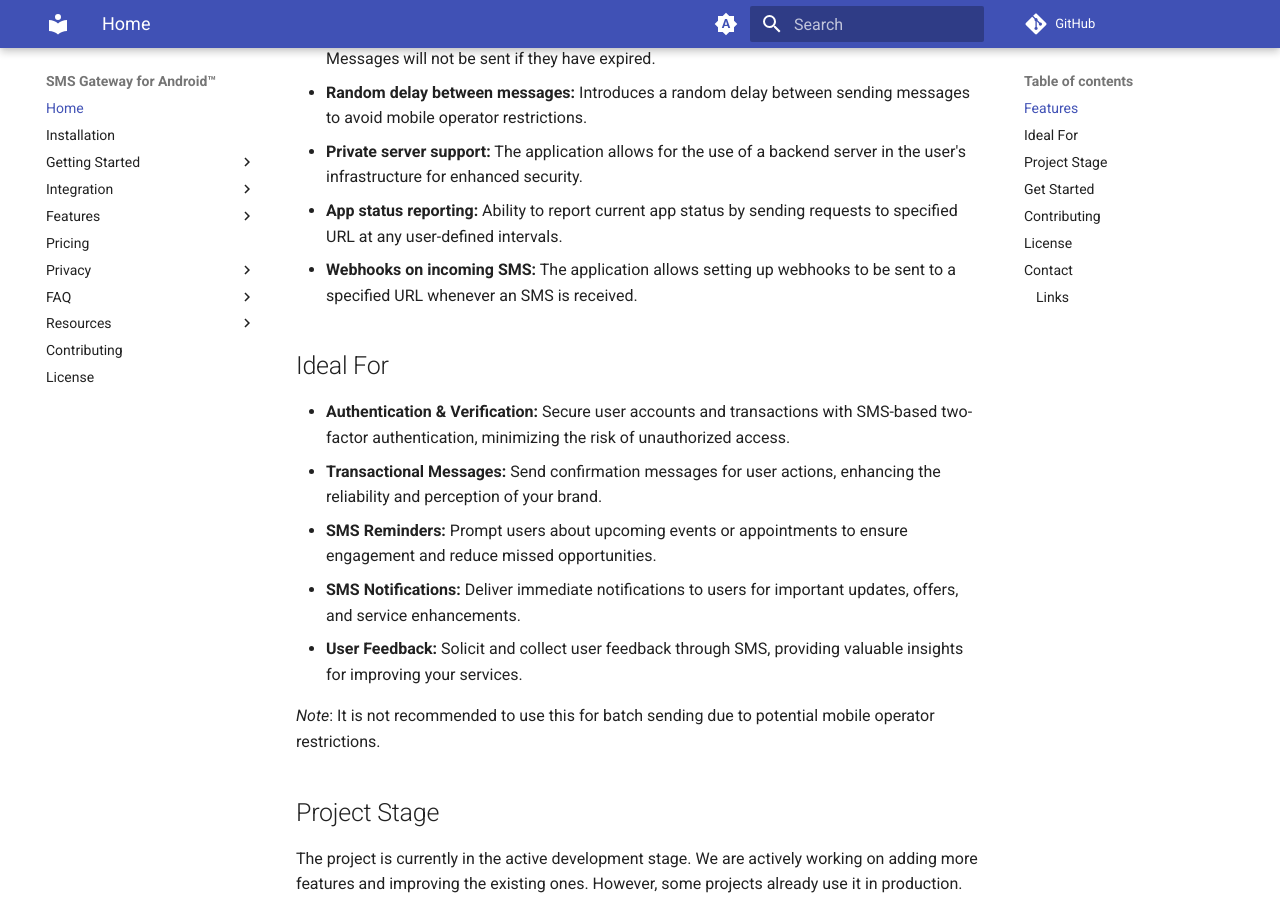
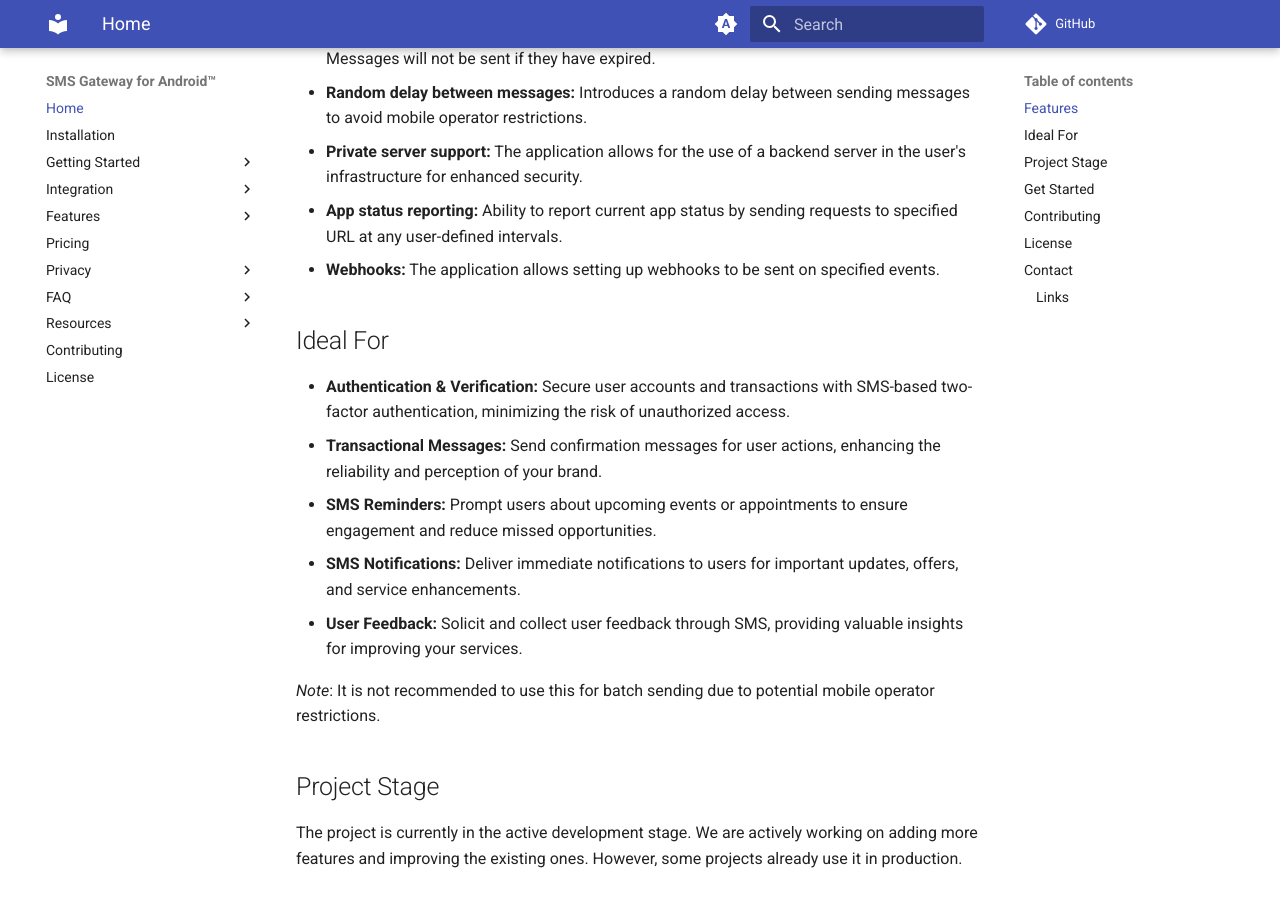
Before and after one commit to android-sms-gateway/docs-web, an MkDocs documentation site: the page built from docs/index.md, in a window 1280 px wide and 900 px high, scrolled down 1450 px. Built offline with MkDocs 1.6.1 and Material for MkDocs 9.7.7, drawn with Linux system fonts in a browser that asks for light colours; comment, search, counter and statistics services are not loaded.

Commit message:
[webhooks] add `sms:sent` event

```diff
--- a/docs/index.md
+++ b/docs/index.md
@@ -22,7 +22,7 @@
 - **Random delay between messages:** Introduces a random delay between sending messages to avoid mobile operator restrictions.
 - **Private server support:** The application allows for the use of a backend server in the user's infrastructure for enhanced security.
 - **App status reporting:** Ability to report current app status by sending requests to specified URL at any user-defined intervals.
-- **Webhooks on incoming SMS:** The application allows setting up webhooks to be sent to a specified URL whenever an SMS is received.
+- **Webhooks:** The application allows setting up webhooks to be sent on specified events.
 
 ## Ideal For
 
```
Also changed, not shown: docs/integration/webhooks.md (+4 -0 lines).
